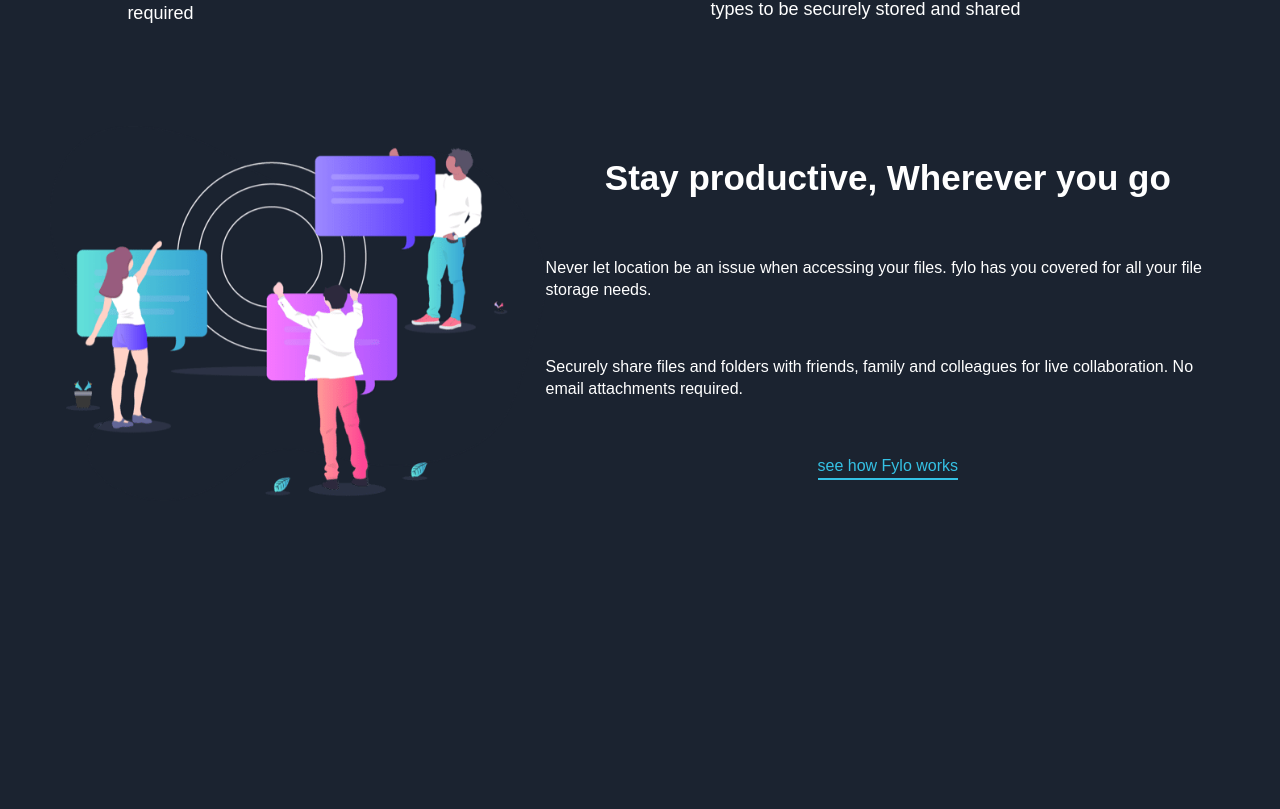
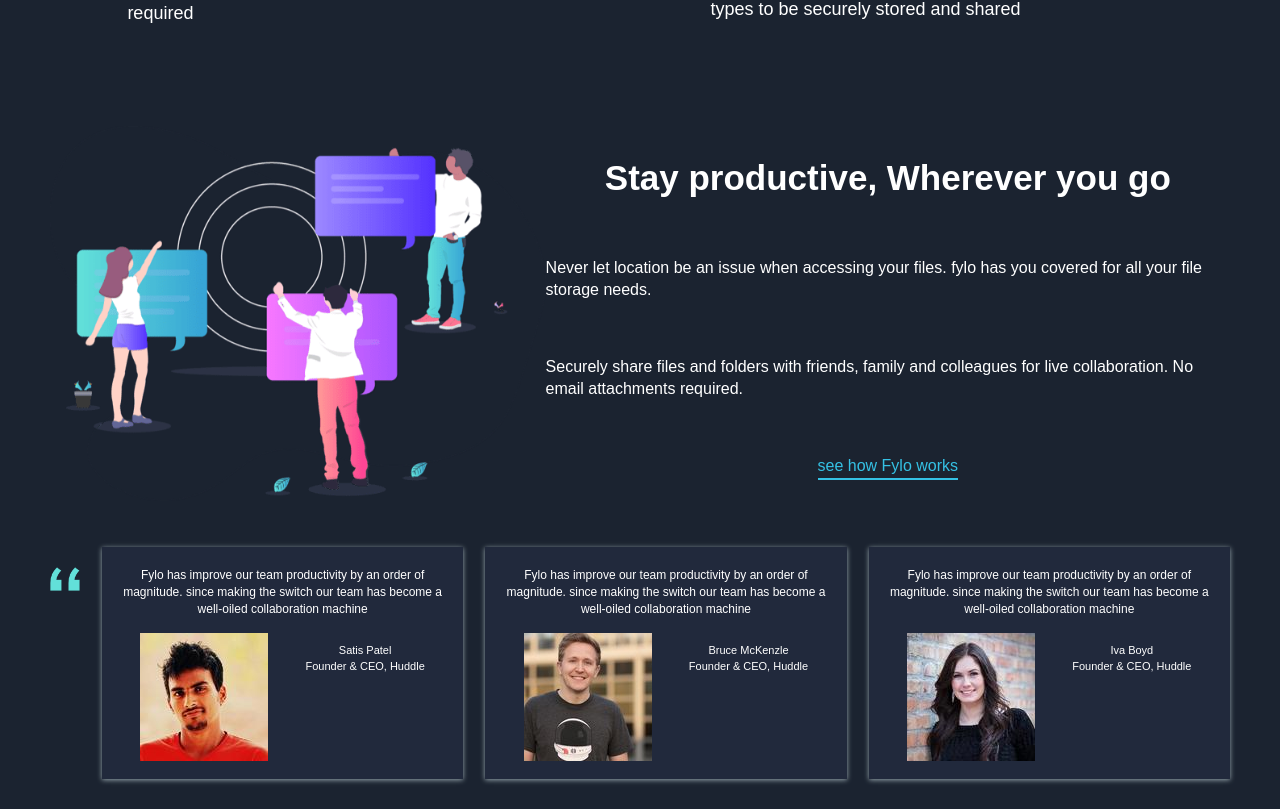
Before and after one commit to yusluv1234/fylo, a React (Create React App) app: page / in a window 1280 px wide. Shown: the part 1595-2404 px from the top of the page. Before the commit the page ends 2132 px from the top, so only its background shows below. Built offline with nearby package versions, Linux system fonts and the light colour scheme.

Commit message:
aboutprofile component

```diff
--- /dev/null
+++ b/src/components/about-profile/AboutProfile.jsx
@@ -0,0 +1,55 @@
+import React from 'react';
+import QuoteIcon from '../../images/bg-quotes.png';
+import Profile1 from '../../images/profile-1.jpg';
+import Profile2 from '../../images/profile-2.jpg';
+import Profile3 from '../../images/profile-3.jpg';
+
+import './AboutProfile.scss';
+
+const AboutProfile = () => {
+    return (
+        <div className='aboutprofile'>
+            <div className='quote-img'>
+            <img src={QuoteIcon} alt='quote' />
+            </div>
+            <div className='aboutprofile-comment'>
+                <div className='aboutprofile-header'>
+                    Fylo has improve our team productivity by an order of magnitude.
+                    since making the switch our team has become a well-oiled collaboration machine
+                </div>
+                <div className='aboutprofile-profile'>
+                    <div><img src={Profile1} alt='profile' />
+                    </div>
+                    <div className='aboutprofile-span'><span>Satis Patel</span><br />
+                    <span>Founder & CEO, Huddle</span></div>
+                </div>
+            </div>
+            <div className='aboutprofile-comment'>
+                <div className='aboutprofile-header'>
+                    Fylo has improve our team productivity by an order of magnitude.
+                    since making the switch our team has become a well-oiled collaboration machine
+                </div>
+                <div className='aboutprofile-profile'>
+                    <div><img src={Profile2} alt='profile' />
+                    </div>
+                    <div className='aboutprofile-span'><span>Bruce McKenzle</span><br />
+                    <span>Founder & CEO, Huddle</span></div>
+                </div>
+            </div>
+            <div className='aboutprofile-comment'>
+                <div className='aboutprofile-header'>
+                    Fylo has improve our team productivity by an order of magnitude.
+                    since making the switch our team has become a well-oiled collaboration machine
+                </div>
+                <div className='aboutprofile-profile'>
+                    <div><img src={Profile3} alt='profile' />
+                    </div>
+                    <div className='aboutprofile-span'><span>Iva Boyd</span><br />
+                    <span>Founder & CEO, Huddle</span></div>
+                </div>
+            </div>
+        </div>
+    )
+}
+
+export default AboutProfile;
--- /dev/null
+++ b/src/components/about-profile/AboutProfile.scss
@@ -0,0 +1,68 @@
+.aboutprofile {
+    display: flex;
+    justify-content: center;
+    color: white;
+
+}
+
+.aboutprofile-header {
+    font-size: 12px;
+}
+
+.aboutprofile-span {
+    padding-top: 10px;
+    font-size: 11px;
+}
+
+.aboutprofile-comment {
+    background: #21293C;
+    margin-top: -20px;
+    margin-left: 22px;
+    text-align: center;
+    padding: 20px;
+    width: 50%;
+    height: 12rem;
+    box-shadow: 0px 1px 5px rgb(153, 169, 175);
+}
+
+.aboutprofile-profile {
+    display: flex;
+    padding-top: 16px;
+    justify-content: space-around;
+}
+
+.aboutprofile-span {
+    padding-top: 10px;
+}
+
+@media screen and (max-width: '650px') {
+    .aboutprofile {
+        display: flex;
+        flex-direction: column;
+        justify-content: center;
+        color: white;
+    }
+
+    .aboutprofile-comment {
+        background: #21293C;
+        margin-top: 20px;
+        text-align: center;
+        width: 85%;
+        height: 14rem;
+        box-shadow: 0px 1px 5px rgb(153, 169, 175);
+    }
+
+    .aboutprofile-header {
+        font-size: 15px;
+    }
+
+    .aboutprofile-profile {
+        display: flex;
+        padding-top: 16px;
+        justify-content: center;
+    }
+
+    .aboutprofile-span {
+        font-size: 13px;
+    }
+}
--- a/src/components/homepages/HomePage.jsx
+++ b/src/components/homepages/HomePage.jsx
@@ -1,4 +1,5 @@
 import React from 'react';
+import AboutProfile from '../about-profile/AboutProfile';
 import Accessible from '../accessible/Accessible';
 import Captions from '../captions/Captions';
 import Navbar from '../navbar/Navbar';
@@ -13,6 +14,7 @@
             <Accessible />
             <Captions />
             <Productive />
+            <AboutProfile />
         </div>
     )
 }
--- a/src/components/productive/Productive.scss
+++ b/src/components/productive/Productive.scss
@@ -1,6 +1,7 @@
 .productive {
     display: flex;
     justify-content: center;
+    padding: 0 0 60px 0;
 }
 
 .productive-comment {
```
Also changed, not shown: 1 other file (tests, documents, lock files or other folders).
